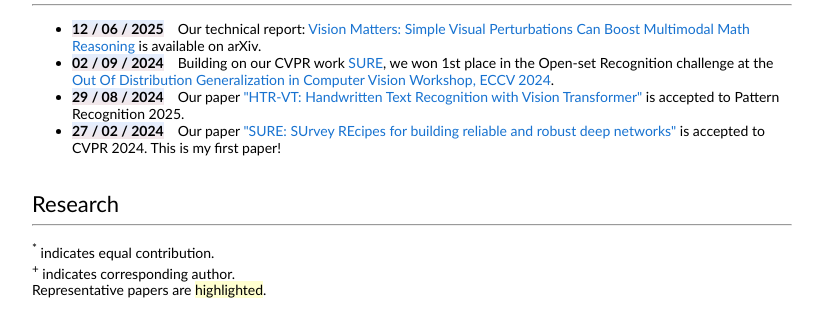
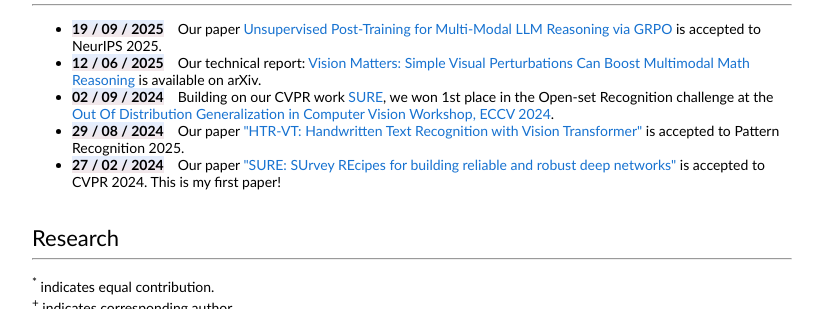
Before and after one commit to YutingLi0606/yutingli0606.github.io, a plain HTML site: page index.html in a window 1280 px wide. Shown: the part 444-753 px from the top of the page, without its empty margins (228-1051 px from the left). Drawn offline with nearby package versions, Linux system fonts and the light colour scheme.

Commit message:
Update index.html

```diff
--- a/index.html
+++ b/index.html
@@ -81,6 +81,11 @@ function LoadMore() {
         <ul>
             <li>
 
+          <b style="background-image: linear-gradient(to top, #f3e7e9 0%, #e3eeff 99%, #e3eeff 100%);">19 / 09 / 2025</b>&emsp;
+           Our paper <a href=https://arxiv.org/pdf/2505.22453>Unsupervised Post-Training for Multi-Modal LLM Reasoning via GRPO</a> is accepted to NeurIPS 2025.
+        </li>
+        </li>
+            <li>
 
 
           <b style="background-image: linear-gradient(to top, #f3e7e9 0%, #e3eeff 99%, #e3eeff 100%);">12 / 06 / 2025</b>&emsp;
```
